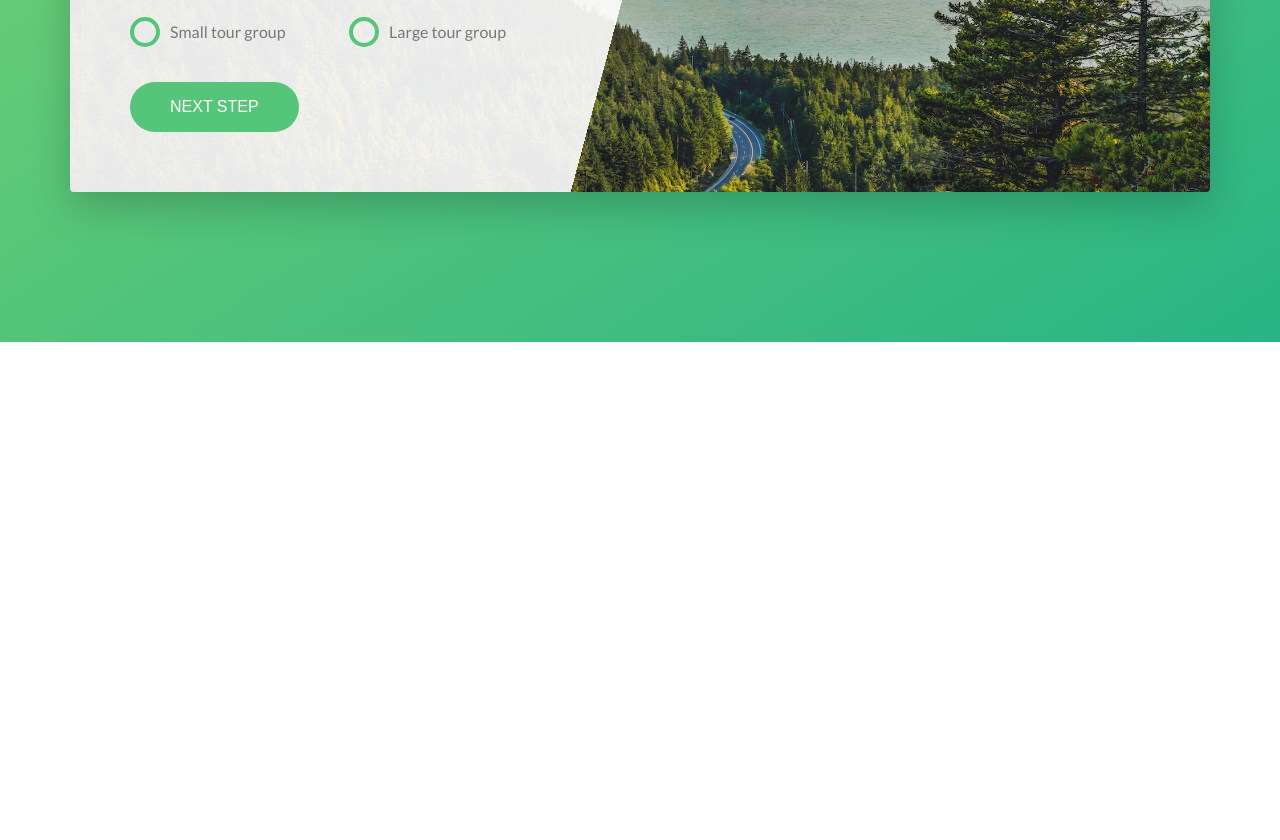
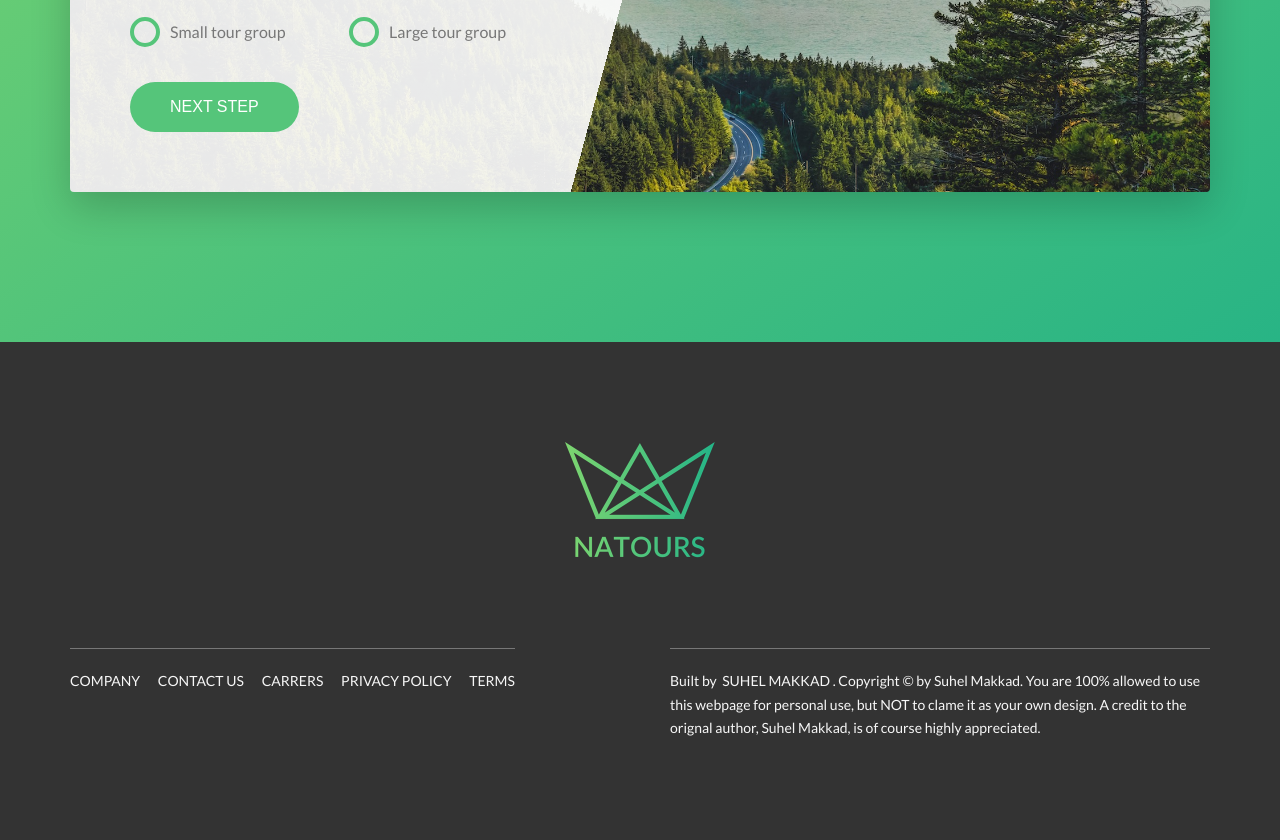
Before and after one commit to SuhelMakkad/natours-landing-page, a plain HTML site: page index.html in a window 1280 px wide. Shown: the part 4889-5729 px from the top of the page. Before the commit the page ends 5231 px from the top, so only its background shows below. Drawn offline with Linux system fonts and the light colour scheme.

Commit message:
footer added

```diff
--- a/index.html
+++ b/index.html
@@ -341,5 +341,47 @@
         </div>
       </section>
     </main>
+
+    <footer class="footer">
+      <div class="footer__logo-wrapper">
+        <img class="footer__logo" src="/assets/img/logo-green-2x.png" alt="Logo" />
+      </div>
+
+      <div class="row container">
+        <div class="col-2">
+          <div class="footer__navigation">
+            <ul class="footer__list">
+              <li class="footer__item">
+                <a href="#" class="footer__link">Company</a>
+              </li>
+              <li class="footer__item">
+                <a href="#" class="footer__link">Contact us</a>
+              </li>
+              <li class="footer__item">
+                <a href="#" class="footer__link">Carrers</a>
+              </li>
+              <li class="footer__item">
+                <a href="#" class="footer__link">Privacy policy</a>
+              </li>
+              <li class="footer__item">
+                <a href="#" class="footer__link">Terms</a>
+              </li>
+            </ul>
+          </div>
+        </div>
+
+        <div class="col-2">
+          <p class="footer__copyright">
+            Built by&nbsp;
+            <a href="https://www.linkedin.com/in/suhel-makkad-606a3219b/" class="footer__link">
+              Suhel Makkad
+            </a>
+            . Copyright &copy; by Suhel Makkad. You are 100% allowed to use this webpage for
+            personal use, but NOT to clame it as your own design. A credit to the orignal author,
+            Suhel Makkad, is of course highly appreciated.
+          </p>
+        </div>
+      </div>
+    </footer>
   </body>
 </html>
--- a/sass/abstracts/_variables.scss
+++ b/sass/abstracts/_variables.scss
@@ -12,6 +12,8 @@ $clr-grey-light-1: #f7f7f7;
 $clr-grey-light-2: #eee;
 $clr-grey-dark-1: #777;
 $clr-grey-dark-2: #999;
+$clr-grey-dark-3: #333;
+
 $clr-white: #fff;
 $clr-black: #000;
 
--- /dev/null
+++ b/sass/layout/_footer.scss
@@ -0,0 +1,57 @@
+.footer {
+  background-color: $clr-grey-dark-3;
+  padding: 10rem 0;
+  font-size: 1.4rem;
+  color: $clr-grey-light-1;
+
+  &__logo-wrapper {
+    text-align: center;
+    margin-bottom: 8rem;
+  }
+
+  &__logo {
+    width: 15rem;
+  }
+
+  &__navigation {
+    border-top: 1px solid $clr-grey-dark-1;
+    padding-top: 2rem;
+    display: inline-block;
+  }
+
+  &__list {
+    list-style: none;
+  }
+
+  &__item {
+    display: inline-block;
+
+    &:not(:last-child) {
+      margin-right: 1.5rem;
+    }
+  }
+
+  &__link {
+    &:link,
+    &:visited {
+      color: inherit;
+
+      text-decoration: none;
+      text-transform: uppercase;
+      display: inline-block;
+      transition: transform 200ms ease, color 200ms ease, ease, text-shadow 200ms ease;
+    }
+
+    &:hover,
+    &:active {
+      color: $clr-primary;
+      text-shadow: 0 1rem 2rem rgba($clr-black, 0.4);
+      transform: scale(1.2);
+    }
+  }
+
+  &__copyright {
+    border-top: 1px solid $clr-grey-dark-1;
+    padding-top: 2rem;
+  }
+}
--- a/sass/main.scss
+++ b/sass/main.scss
@@ -10,6 +10,7 @@
 @import "./layout/header";
 @import "./layout/container";
 @import "./layout/grid";
+@import "./layout/footer";
 
 @import "./components/button";
 @import "./components/composition";
```
Also changed, not shown: css/main.css, 1 other file.
